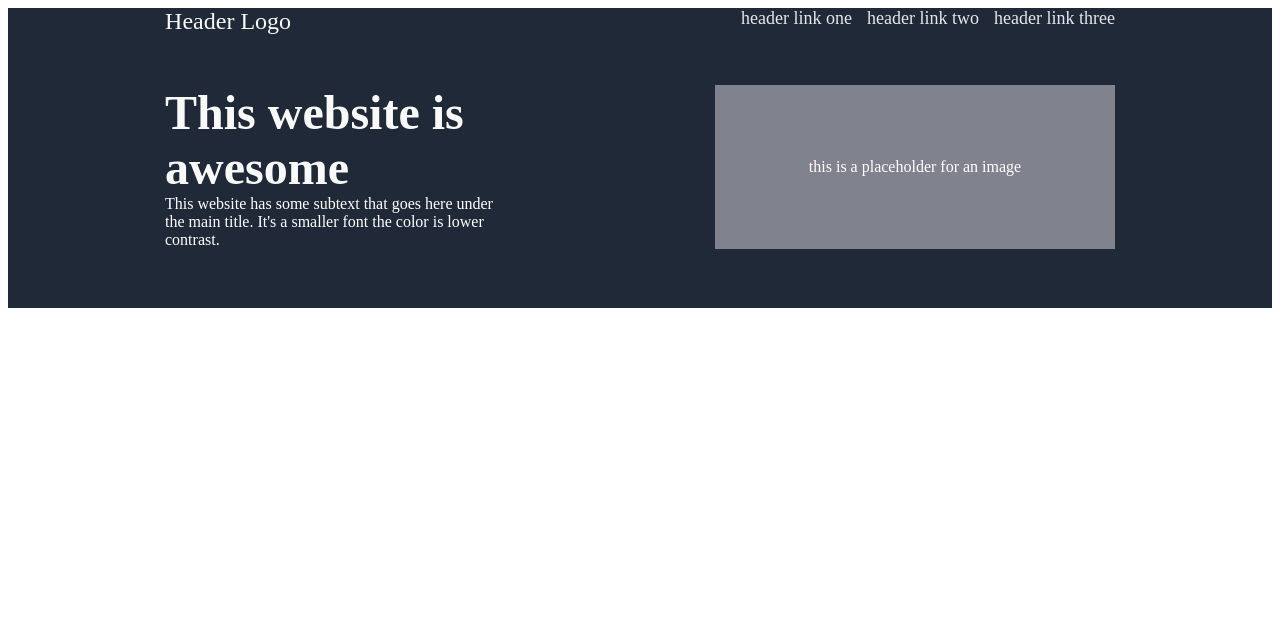
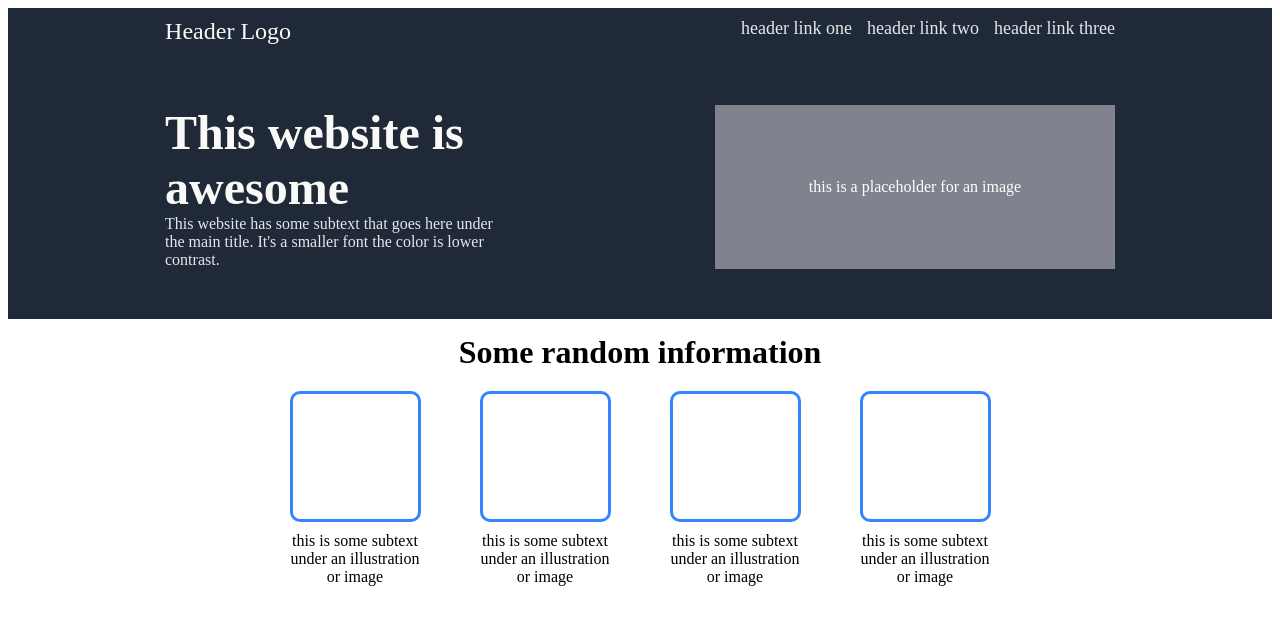
Before and after one commit to Light170/Landing-Page, a plain HTML site: page index.html in a window 1280 px wide. Drawn offline with Linux system fonts and the light colour scheme.

Commit message:
Commit the information part

```diff
--- a/index.html
+++ b/index.html
@@ -31,5 +31,26 @@
         </div>
       </div>
     </div>
+    <div class="information">
+      <h1> Some random information </h1>
+      <div class="images">
+        <div class="image-container">
+          <div class="image"> </div>
+          <div>this is some subtext under an illustration or image </div>
+        </div>
+        <div class="image-container">
+          <div class="image"> </div>
+          <div>this is some subtext under an illustration or image </div>
+        </div>
+        <div class="image-container">
+          <div class="image"> </div>
+          <div>this is some subtext under an illustration or image </div>
+        </div>
+        <div class="image-container">
+          <div class="image"> </div>
+          <div>this is some subtext under an illustration or image </div>
+        </div>
+      </div>
+    </div>
   </body>
 </html>
--- a/style.css
+++ b/style.css
@@ -1,9 +1,18 @@
+html, body {
+    display: flex;
+    flex-direction: column;
+    justify-content: flex;
+    height: 100%;
+    flex:1;
+}
+
 .main {
     display: flex;
     flex-direction:column;
     background-color:#1F2937;
     color: white;
-    height: 300px;
+
+
 }
 
 .logo {
@@ -46,11 +55,13 @@ h1 {
     display: flex;
     justify-content: center;
     gap: 450px;
+    margin: 10px;
 }
 
 
 .hero {
     max-width: 350px;
+    color: #E5E7EB;
 }
 
 .placeholder {
@@ -68,3 +79,32 @@ h1 {
     justify-content: center;
     gap: 200px;
 }
+
+.information {
+    display: flex;
+    flex-direction: column;
+    align-items: center;
+    margin-top: 15px;
+    margin-bottom: 30px;
+}
+
+.images {
+    display: flex;
+    margin: 20px;
+    gap: 60px;
+}
+
+.image {
+    height: 125px;
+    width: 125px;
+    border: 3px solid rgb(51, 132, 255);
+    border-radius: 10px;
+}
+
+.image-container {
+    display: flex;
+    flex-direction: column;
+    gap: 10px;
+    width: 130px;
+    text-align: center;
+}
```
